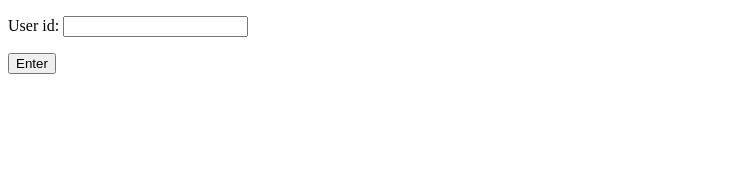
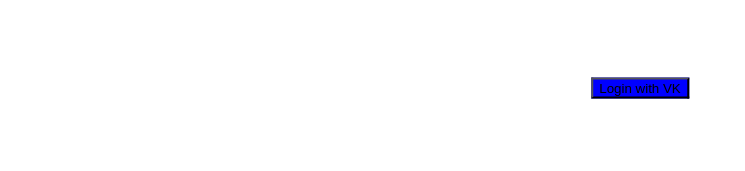
Before and after one commit to bbshkkrll/social_graph, a plain HTML site: page social_graph/templates/login.html in a window 1280 px wide. Shown: the whole page, without its empty margins (0-745 px from the left). Drawn offline with Linux system fonts and the light colour scheme.

Commit message:
bugs fixed

```diff
--- a/social_graph/templates/login.html
+++ b/social_graph/templates/login.html
@@ -3,9 +3,27 @@
 <head>
     <meta charset="UTF-8">
     <title>Авторизация</title>
+    <style>
+        div.container4 {
+            height: 10em;
+            position: relative
+        }
+
+        div.container4 button {
+            background: blue;
+            position: absolute;
+            top: 50%;
+            left: 50%;
+            margin: 0 -50% 0 0;
+            transform: translate(-50%, -50%)
+        }
+    </style>
 </head>
 <body>
-<form action="/login" method="post">
-    <p><label>User id:</label> <input type="text" name="uid" value=""/></p>
-    <p><input type="submit" value="Enter"></p>
-</form>
+<div class="container4">
+    <form action="https://oauth.vk.com/authorize?client_id=51395060&display=page&redirect_uri=https://vk-social-graph.herokuapp.com/auth&scope=friends&response_type=code&v=5.131">
+        <button type="submit">Login with VK</button>
+    </form>
+</div>
+</body>
+</html>
```
